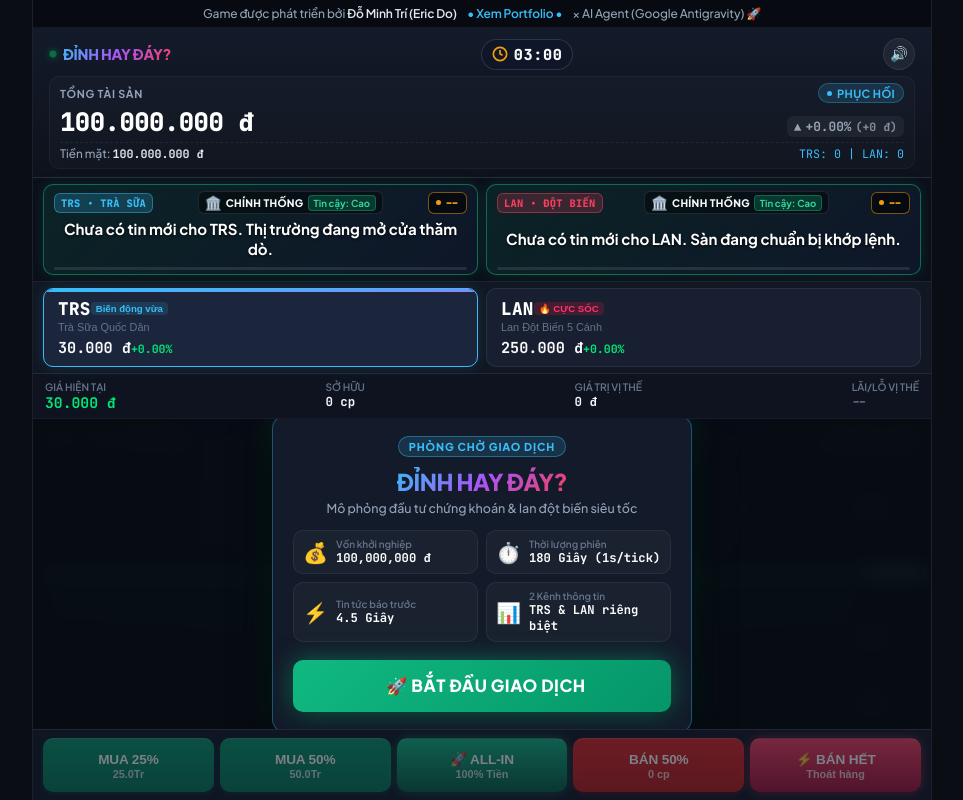
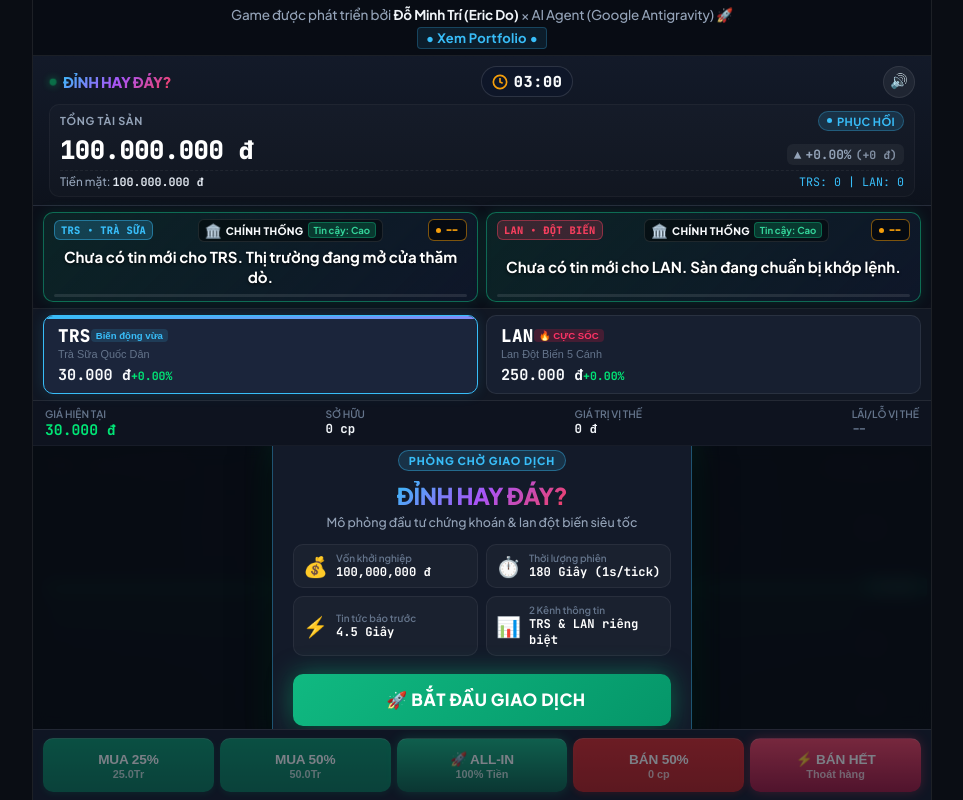
Before and after one commit to dominhtri2206-create/game-dinh-hay-day, a plain HTML site: page index.html in a window 1280 px wide. Shown: the whole page, without its empty margins (158-1121 px from the left). Drawn offline with Linux system fonts and the light colour scheme.

Commit message:
style: Dieu chinh thanh credit thanh 2 dong ro rang hon

```diff
--- a/index.html
+++ b/index.html
@@ -15,9 +15,12 @@
   <div class="trading-terminal">
     <!-- TOP DEVELOPER CREDIT BAR -->
     <aside class="dev-credit-bar">
-      <span>Game được phát triển bởi <strong>Đỗ Minh Trí (Eric Do)</strong></span>
-      <a href="https://dominhtri-portfolio.netlify.app/" target="_blank" rel="noopener noreferrer" class="portfolio-link">• Xem Portfolio •</a>
-      <span>× AI Agent (Google Antigravity) 🚀</span>
+      <div class="credit-main-line">
+        Game được phát triển bởi <strong>Đỗ Minh Trí (Eric Do)</strong> × AI Agent (Google Antigravity) 🚀
+      </div>
+      <div class="credit-sub-line">
+        <a href="https://dominhtri-portfolio.netlify.app/" target="_blank" rel="noopener noreferrer" class="portfolio-link">• Xem Portfolio •</a>
+      </div>
     </aside>
 
     <!-- TOP HEADER -->
--- a/style.css
+++ b/style.css
@@ -83,58 +83,74 @@ html, body {
 }
 
 /* --------------------------------------------------------------------------
-   0. TOP DEVELOPER CREDIT BAR (COMPACT)
+   0. TOP DEVELOPER CREDIT BAR
    -------------------------------------------------------------------------- */
 .dev-credit-bar {
   flex-shrink: 0;
-  height: 28px;
-  min-height: 28px;
-  background: #070a10;
-  border-bottom: 1px solid rgba(255, 255, 255, 0.06);
+  padding: 6px 12px;
+  background: #080c14;
+  border-bottom: 1px solid rgba(255, 255, 255, 0.08);
+  display: flex;
+  flex-direction: column;
+  align-items: center;
+  justify-content: center;
+  gap: 3px;
+  text-align: center;
+  z-index: 10;
+}
+
+.credit-main-line {
+  font-size: 13.5px;
+  color: #94a3b8;
+  letter-spacing: -0.01em;
+  line-height: 1.3;
+}
+
+.credit-main-line strong {
+  font-weight: 700;
+  color: #f1f5f9;
+}
+
+.credit-sub-line {
   display: flex;
   align-items: center;
   justify-content: center;
-  gap: 6px;
-  font-size: 12px;
-  color: #94a3b8;
-  padding: 0 10px;
-  text-align: center;
-  white-space: nowrap;
-  overflow: hidden;
-  text-overflow: ellipsis;
-  letter-spacing: -0.01em;
-  z-index: 10;
-}
-
-.dev-credit-bar strong {
-  font-weight: 600;
-  color: #e2e8f0;
 }
 
 .portfolio-link {
   color: #38bdf8;
   text-decoration: none;
-  font-weight: 600;
-  padding: 1px 4px;
+  font-size: 13px;
+  font-weight: 700;
+  letter-spacing: 0.02em;
+  padding: 2px 8px;
   border-radius: 4px;
+  background: rgba(56, 189, 248, 0.1);
+  border: 1px solid rgba(56, 189, 248, 0.25);
   transition: all 0.2s ease;
   display: inline-flex;
   align-items: center;
 }
 
 .portfolio-link:hover {
-  color: #7dd3fc;
-  background: rgba(56, 189, 248, 0.15);
-  text-decoration: underline;
-  text-underline-offset: 3px;
+  color: #ffffff;
+  background: rgba(56, 189, 248, 0.25);
+  border-color: #38bdf8;
+  box-shadow: 0 0 10px rgba(56, 189, 248, 0.35);
+  transform: translateY(-1px);
 }
 
 @media (max-width: 440px) {
   .dev-credit-bar {
-    font-size: 11px;
-    height: 26px;
-    min-height: 26px;
-    gap: 4px;
+    padding: 5px 8px;
+    gap: 2px;
+  }
+  .credit-main-line {
+    font-size: 12px;
+  }
+  .portfolio-link {
+    font-size: 11.5px;
+    padding: 1px 6px;
   }
 }
 
```
